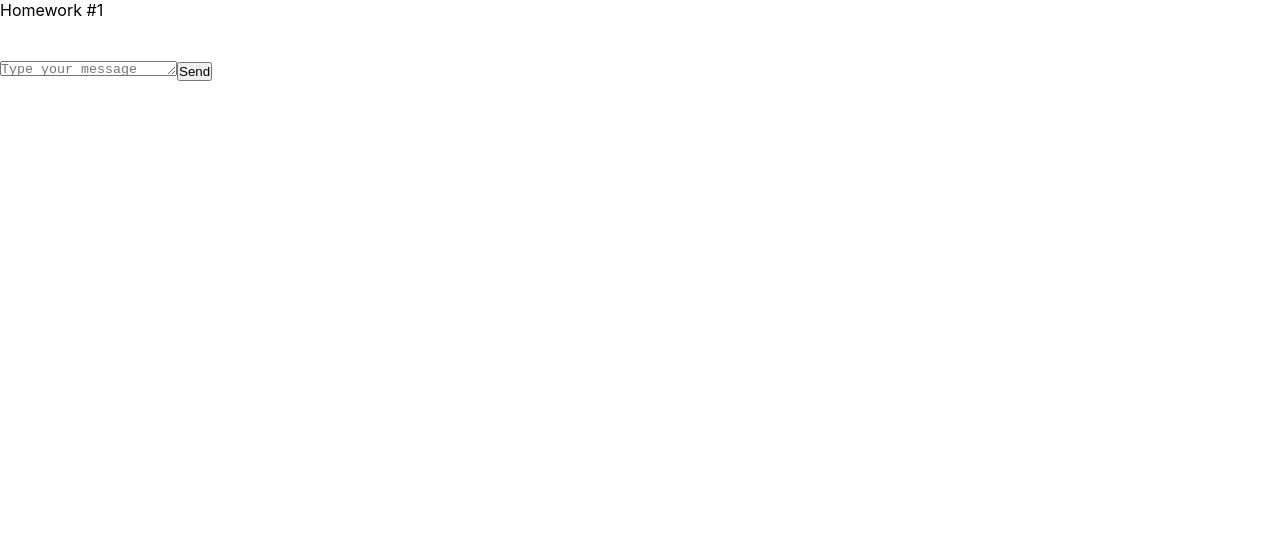
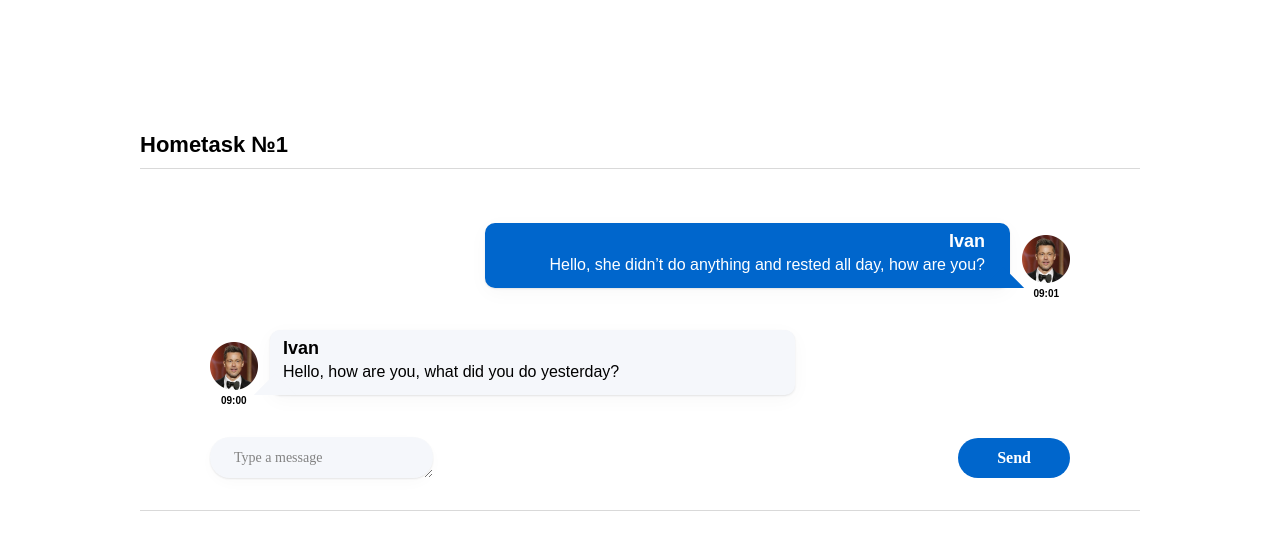
Before and after one commit to vitalyabedik/it-incubator.homeworks, a React (Create React App) app: page / in a window 1280 px wide. Shown: the top 550 px of the page. Built offline with nearby package versions, Linux system fonts and the light colour scheme.

Commit message:
hw-1: done without styles

```diff
--- a/package.json
+++ b/package.json
@@ -1,6 +1,6 @@
 {
   "name": "hws2",
-  "homepage": "https://github.com/vitalyabedik/it-incubator.homeworks",
+  "homepage":"https://vitalyabedik.github.io/it-incubator.homeworks",
   "version": "0.1.0",
   "private": true,
   "dependencies": {
--- a/src/s1-main/App.module.css
+++ b/src/s1-main/App.module.css
@@ -1,11 +1,21 @@
 .App {
     --header_height: 60px;
+    margin: 0 auto;
+    max-width: 1140px;
+    padding: 131px 70px;
 }
 
 .hw {
-
+    max-width: 1140px;
+    padding: 24px 70px 32px;
+    border-top: 1px solid #D9D9D9;
+    border-bottom: 1px solid #D9D9D9;
 }
 
 .hwTitle {
-
+    font-family: 'Montserrat', sans-serif;
+    font-weight: 600;
+    font-size: 22px;
+    line-height: 27px;
+    padding-bottom: 10px;
 }
--- a/src/s2-homeworks/hw01/HW1.tsx
+++ b/src/s2-homeworks/hw01/HW1.tsx
@@ -14,36 +14,46 @@ import avatar from './avatar.png'
 * */
 
 // нужно создать правильный тип вместо any
-export type MessageType = any
+export type MessageType = {
+    id: number,
+    user: {
+        avatar: string
+        name: string
+    },
+    message: {
+        text: string
+        time: string
+    }
+}
 
 // структуру объекта не менять
 export const message0: MessageType = {
     id: 0,
     user: {
         avatar: avatar, // можно менять
-        name: 'Some Name',  // можно менять
+        name: 'Ivan',  // можно менять
     },
     message: {
-        text: 'some textsome textsome textsome textsome textsome textsome text', // можно менять
-        time: '22:00', // можно менять
+        text: 'Hello, she didn’t do anything and rested all day, how are you?', // можно менять
+        time: '09:01', // можно менять
     },
 }
 export const friendMessage0: MessageType = {
     id: 100,
     user: {
         avatar: avatar, // можно менять
-        name: 'Friend Name', // можно менять
+        name: 'Ivan', // можно менять
     },
     message: {
-        text: 'зеркальное сообщение для тренировки css', // можно менять
-        time: '22:00', // можно менять
+        text: 'Hello, how are you, what did you do yesterday?', // можно менять
+        time: '09:00', // можно менять
     },
 }
 
 const HW1 = () => {
     return (
         <div id={'hw1'}>
-            <div className={s2.hwTitle}>Homework #1</div>
+            <div className={s2.hwTitle}>Hometask №1</div>
             <div className={s2.hw}>
                 {/*проверка отображения (не менять)*/}
                 <div>
--- a/src/s2-homeworks/hw01/friend-message/FriendMessage.module.css
+++ b/src/s2-homeworks/hw01/friend-message/FriendMessage.module.css
@@ -1,31 +1,62 @@
 .friendMessage {
-
+    height: 77px;
+    font-family: 'Montserrat', sans-serif;
+    margin: 30px 0;
 }
 
 .friendImageAndText {
-
+    display: flex;
 }
 
 .friendImageAndText img {
-
+    width: 48px;
+    height: 48px;
+    margin: 12px 12px 5px 0;
 }
 
 .friendText {
-
+    position: relative;
+    width: 525px;
+    background-color: #F5F7FB;
+    font-family: 'Montserrat', sans-serif;
+    font-weight: 400;
+    font-style: normal;
+    font-size: 16px;
+    line-height: 20px;
+    text-align: left;
+    border-radius: 10px;
+    box-shadow: 0px 5px 20px rgba(29, 33, 38, 0.03), 0px 1px 2px rgba(29, 33, 38, 0.1);
+    padding: 7px 25px 8px 13px;
 }
 
 .friendText:after {
-
+    content: '';
+    position: absolute;
+    border-top: 30px solid #F5F7FB;
+    border-right: 30px solid transparent;
+    bottom: 15px;
+    left: -25px;
+    transform: translate(50%, 100%) rotate(45deg)
 }
 
 .friendName {
-
+    font-weight: 600;
+    font-size: 18px;
+    line-height: 22px;
+    padding-bottom: 3px;
 }
 
 .friendMessageText {
-
+    font-family: 'Montserrat', sans-serif;
 }
 
 .friendTime {
+    font-weight: 600;
+    font-size: 10px;
+    line-height: 12px;
+    color: #000000;
 
+    display: flex;
+    justify-content: flex-start;
+    padding-left: 11px;
 }
--- a/src/s2-homeworks/hw01/friend-message/FriendMessage.tsx
+++ b/src/s2-homeworks/hw01/friend-message/FriendMessage.tsx
@@ -1,5 +1,10 @@
 import React from 'react'
 import s from './FriendMessage.module.css'
+import {MessageType} from "../HW1";
+
+type FriendMessagePropsType = {
+    message: MessageType
+}
 
 // создать тип вместо any и отобразить приходящие данные
 const FriendMessage = (props: any) => {
@@ -12,7 +17,8 @@ const FriendMessage = (props: any) => {
                 <img
                     id={'hw1-friend-avatar-' + props.message.id}
                     // создаёт студент
-
+                    src={props.message.user.avatar}
+                    alt='img_friends-avatar'
                     //
                 />
                 <div className={s.friendText}>
@@ -21,7 +27,7 @@ const FriendMessage = (props: any) => {
                         className={s.friendName}
                     >
                         {/*создаёт студент*/}
-
+                        {props.message.user.name}
                         {/**/}
                     </div>
                     <pre
@@ -29,7 +35,7 @@ const FriendMessage = (props: any) => {
                         className={s.friendMessageText}
                     >
                         {/*создаёт студент*/}
-
+                        {props.message.message.text}
                         {/**/}
                     </pre>
                 </div>
@@ -39,7 +45,7 @@ const FriendMessage = (props: any) => {
                 className={s.friendTime}
             >
                 {/*создаёт студент*/}
-
+                {props.message.message.time}
                 {/**/}
             </div>
         </div>
--- a/src/s2-homeworks/hw01/message-sender/MessageSender.module.css
+++ b/src/s2-homeworks/hw01/message-sender/MessageSender.module.css
@@ -1,13 +1,42 @@
 .sendForm {
-
+    display: flex;
+    justify-content: space-between;
+    align-items: center;
 }
 
 .textarea {
+    display: flex;
+    align-items: center;
 
+    font-family: 'Montserrat';
+    font-style: normal;
+    font-weight: 400;
+    font-size: 14px;
+    line-height: 17px;
+    color: rgba(0, 0, 0, 0.6);
+    max-width: 976px;
+    min-height: 40px;
+    background: #F5F7FB;
+    box-shadow: 0px 5px 20px rgba(29, 33, 38, 0.03), 0px 1px 2px rgba(29, 33, 38, 0.1);
+    border: none;
+    border-radius: 20px;
+    opacity: 0.9;
+
+    padding: 12px 24px;
 }
 
 .button {
+    font-family: 'Montserrat';
+    font-style: normal;
+    font-weight: 600;
+    font-size: 16px;
+    line-height: 20px;
+    color: #FFFFFF;
+    padding: 10px 39px;
 
+    background: #0066CC;
+    border-radius: 20px;
+    border: none;
 }
 
 .button:hover {
--- a/src/s2-homeworks/hw01/message-sender/MessageSender.tsx
+++ b/src/s2-homeworks/hw01/message-sender/MessageSender.tsx
@@ -52,7 +52,7 @@ const MessageSender = (props: any) => {
                     ref={textareaRef}
 
                     title={'Shift+Enter for send'}
-                    placeholder={'Type your message'}
+                    placeholder={'Type a message'}
                     value={text}
 
                     onChange={onChange}
--- a/src/s2-homeworks/hw01/message/Message.module.css
+++ b/src/s2-homeworks/hw01/message/Message.module.css
@@ -1,31 +1,65 @@
 .message {
-
+    height: 77px;
+    font-family: 'Montserrat', sans-serif;
+    color: #FFFFFF;
+    margin: 30px 0;
 }
 
 .imageAndText {
-
+    display: flex;
+    flex-direction: row-reverse;
 }
 
 .imageAndText img {
-
+    width: 48px;
+    height: 48px;
+    margin: 12px 0 5px 12px;
 }
 
 .text {
-
+    position: relative;
+    width: 525px;
+    background-color: #0066CC;
+    font-family: 'Montserrat', sans-serif;
+    font-weight: 400;
+    font-style: normal;
+    font-size: 16px;
+    line-height: 20px;
+    text-align: right;
+    border-radius: 10px;
+    box-shadow: 0 5px 20px rgba(29, 33, 38, 0.03), 0 1px 2px rgba(29, 33, 38, 0.1);
+    padding: 7px 25px 8px 13px;
+    word-wrap: break-word ;
 }
 
 .text:after {
-
+    content: '';
+    position: absolute;
+    border-top: 30px solid #0066CC;
+    border-right: 30px solid transparent;
+    bottom: 15px;
+    right: 7px;
+    transform: translate(50%, 100%) rotate(45deg)
 }
 
 .name {
-
+    font-weight: 600;
+    font-size: 18px;
+    line-height: 22px;
+    padding-bottom: 3px;
 }
 
 .messageText {
-
+    font-family: 'Montserrat', sans-serif;
 }
 
 .time {
+    font-weight: 600;
+    font-size: 10px;
+    line-height: 12px;
+    color: #000000;
 
+    display: flex;
+    justify-content: flex-end;
+    padding-right: 11px;
 }
--- a/src/s2-homeworks/hw01/message/Message.tsx
+++ b/src/s2-homeworks/hw01/message/Message.tsx
@@ -1,8 +1,11 @@
 import React from 'react'
 import s from './Message.module.css'
+import {MessageType} from "../HW1";
 
 // нужно создать правильный тип вместо any
-export type MessagePropsType = any
+export type MessagePropsType = {
+    message: MessageType
+}
 
 // нужно отобразить приходящие данные
 const Message = (props: MessagePropsType) => {
@@ -12,25 +15,26 @@ const Message = (props: MessagePropsType) => {
                 <img
                     id={'hw1-avatar-' + props.message.id}
                     // создаёт студент
-
+                    src={props.message.user.avatar}
+                    alt='img_avatar'
                     //
                 />
                 <div className={s.text}>
                     <div id={'hw1-name-' + props.message.id} className={s.name}>
                         {/*создаёт студент*/}
-
+                        {props.message.user.name}
                         {/**/}
                     </div>
                     <pre id={'hw1-text-' + props.message.id} className={s.messageText}>
                         {/*создаёт студент*/}
-
+                        {props.message.message.text}
                         {/**/}
                     </pre>
                 </div>
             </div>
             <div id={'hw1-time-' + props.message.id} className={s.time}>
                 {/*создаёт студент*/}
-
+                {props.message.message.time}
                 {/**/}
             </div>
         </div>
```
